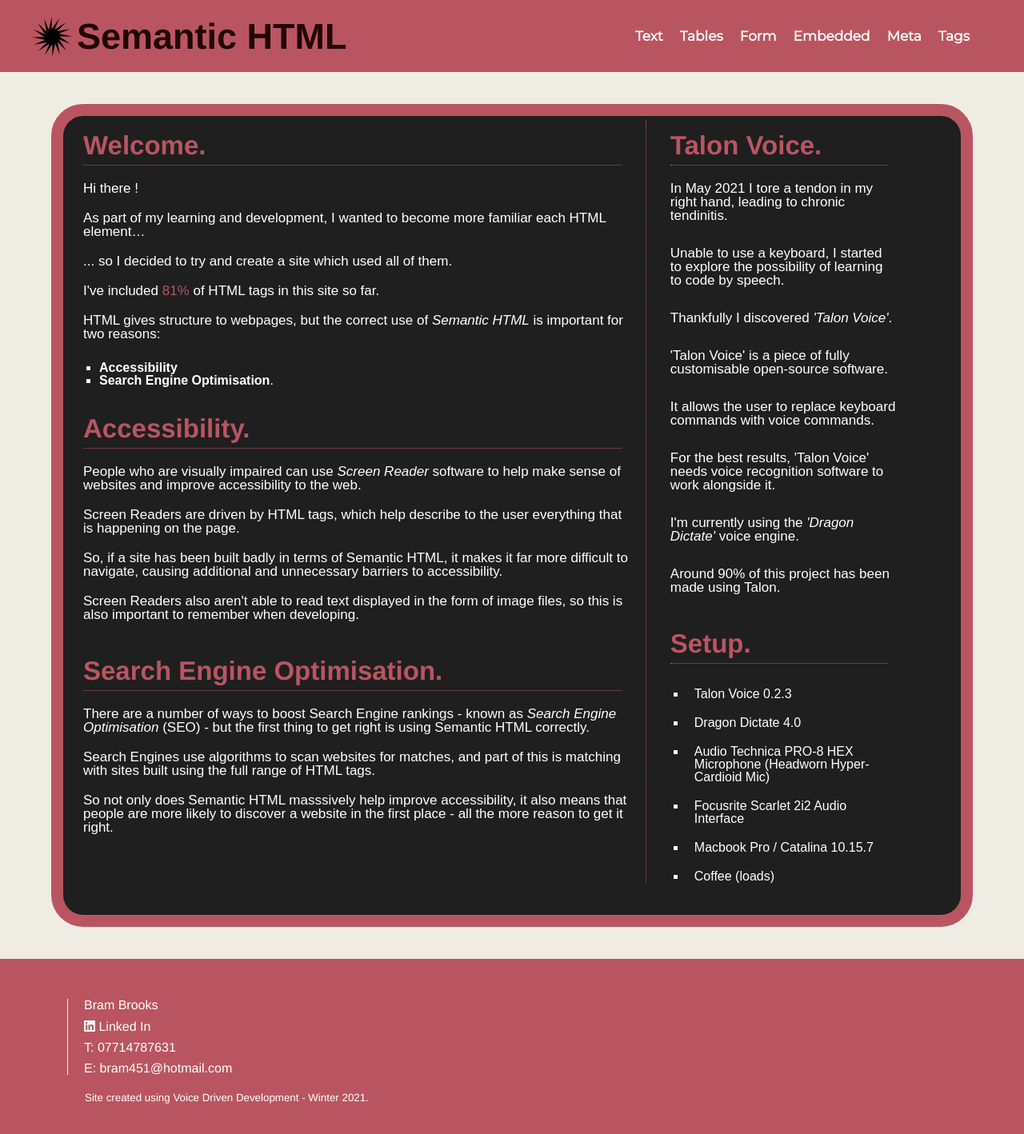
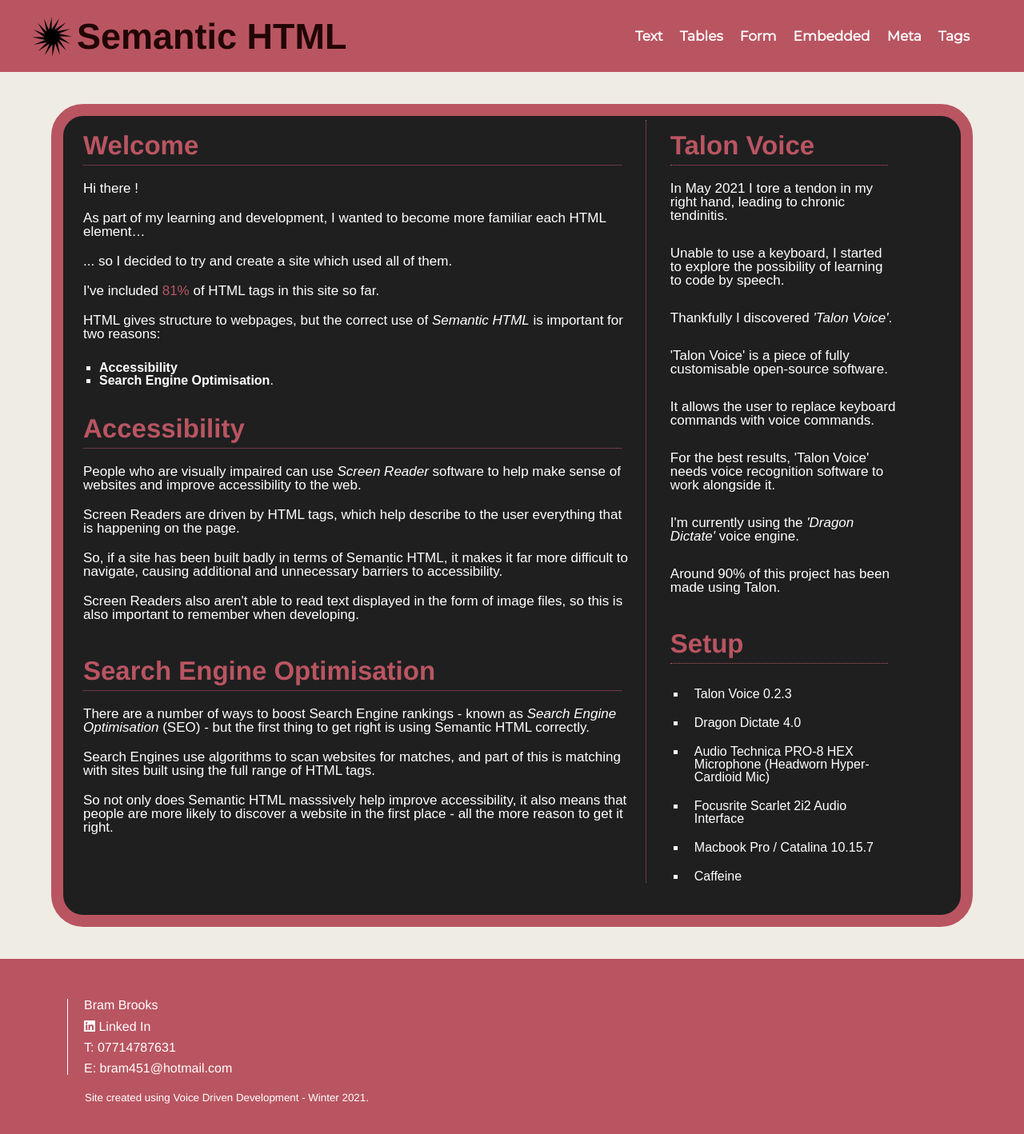
Before and after one commit to BramBrooks/semanticHTML, a React (Create React App) app: page / in a window 1280 px wide. Shown: the top 1418 px of the page at 80% size. Built offline with nearby package versions, Linux system fonts and the light colour scheme; a web font is replaced by a local one.

Commit message:
removes pretentious full stops on h2 titles and updates font size on form inputs

```diff
--- a/src/components/article_panel.jsx
+++ b/src/components/article_panel.jsx
@@ -5,7 +5,7 @@
     <>
       <article>
         <header>
-          <h2>Article 1.</h2>
+          <h2>Article 1</h2>
           <time datetime="2021-11-14T15:09">14th November 2021</time>
         </header>
 
@@ -25,7 +25,7 @@
       </article>
       <article>
         <header>
-          <h2>Article 2.</h2>
+          <h2>Article 2</h2>
 
           <time datetime="2021-11-15T15:09">15th November 2021</time>
         </header>
@@ -45,7 +45,7 @@
       </article>
       <article>
         <header>
-          <h2>Article 3.</h2>
+          <h2>Article 3</h2>
           <time datetime="2021-11-16T15:09">16th November 2021</time>
         </header>
         <p>
--- a/src/pages/1.home.jsx
+++ b/src/pages/1.home.jsx
@@ -6,7 +6,7 @@
       <main>
         <div className="flex_item_1">
           <section>
-            <h2>Welcome.</h2>
+            <h2>Welcome</h2>
             <p>Hi there !</p>
             <p>
               As part of my learning and development, I wanted to become more
@@ -36,7 +36,7 @@
 
           <section>
             {" "}
-            <h2>Accessibility.</h2>
+            <h2>Accessibility</h2>
             <p>
               People who are visually impaired can use&nbsp;
               <dfn>Screen Reader</dfn>&nbsp;software to help make sense of
@@ -58,7 +58,7 @@
             </p>
           </section>
           <section>
-            <h2>Search Engine Optimisation.</h2>
+            <h2>Search Engine Optimisation</h2>
             <p>
               There are a number of ways to boost Search Engine rankings - known
               as <dfn>Search Engine Optimisation</dfn> (SEO) - but the first
@@ -80,7 +80,7 @@
         <div className="flex_item_2">
           <aside>
             <div>
-              <h2>Talon Voice.</h2>
+              <h2>Talon Voice</h2>
               <p>
                 In May 2021 I tore a tendon in my right hand, leading to chronic
                 tendinitis.
@@ -111,7 +111,7 @@
               <p>Around 90% of this project has been made using Talon.</p>
               <div className="set_up_section">
                 {" "}
-                <h2>Setup.</h2>
+                <h2>Setup</h2>
                 <ul>
                   <li>Talon Voice 0.2.3</li>
                   <li>Dragon Dictate 4.0</li>
@@ -123,7 +123,7 @@
                   <li>Focusrite Scarlet 2i2 Audio Interface</li>
                   <li>Macbook Pro / Catalina 10.15.7</li>
 
-                  <li>Coffee (loads)</li>
+                  <li>Caffeine</li>
                 </ul>
               </div>
             </div>
--- a/src/pages/2.text.jsx
+++ b/src/pages/2.text.jsx
@@ -8,7 +8,7 @@
         <div className="textPage_container1">
           {/* <div className="section"> */}
           <section>
-            <h2>Text Elements.</h2>
+            <h2>Text Elements</h2>
             <p>
               This is a <span className="red_paragraph">paragraph</span>.
             </p>
--- a/src/pages/3.table.jsx
+++ b/src/pages/3.table.jsx
@@ -10,7 +10,7 @@
       {" "}
       <main>
         <section>
-          <h2>Tables.</h2>
+          <h2>Tables</h2>
           <div className="football_table_container">
             <PremierLeague />
             <Championship />
--- a/src/pages/4.form.jsx
+++ b/src/pages/4.form.jsx
@@ -5,7 +5,7 @@
     <div className="form-container">
       <main>
         <section>
-          <h2>Form.</h2>
+          <h2>Form</h2>
           <form autocomplete="off">
             <fieldset className="flex_container">
               {/* ********************* FLEX ITEM ONE ********************* */}
@@ -58,7 +58,7 @@
                 </p>
                 <div className="button_container">
                   {" "}
-                  <button>Send Message</button>
+                  <button>Send</button>
                 </div>
               </div>{" "}
             </fieldset>
--- a/src/pages/5.embedded.jsx
+++ b/src/pages/5.embedded.jsx
@@ -34,7 +34,7 @@
     <div className="embedded_container">
       <main>
         <section>
-          <h2>Embedded Content.</h2>
+          <h2>Embedded Content</h2>
           <div className="embedded_txt">
             <p>
               As well as training as a web / software developer, I've always
--- a/src/pages/6.meta.jsx
+++ b/src/pages/6.meta.jsx
@@ -7,7 +7,7 @@
       <div className="container_1">
         <section>
           <header>
-            <h2>Meta Data Attributes.</h2>
+            <h2>Meta Data Attributes</h2>
           </header>
           <ul>
             <li>
@@ -157,7 +157,7 @@
           {" "}
           <div className="meta_item_1">
             <section>
-              <h2>Meta Data.</h2>{" "}
+              <h2>Meta Data</h2>{" "}
               <p>
                 The <dfn>Meta Data</dfn> of an HTML document is stored using the
                 &lt;meta&gt; tag within the &lt;head&gt; tag.{" "}
@@ -178,7 +178,7 @@
           </div>
           <div className="meta_item_2">
             <section>
-              <h2>Cookies.</h2>
+              <h2>Cookies</h2>
               <p>
                 Data is stored in small text files called <dfn>'cookies'</dfn> -
                 which help facilitate communication between the client and web
--- a/src/pages/7.misc.jsx
+++ b/src/pages/7.misc.jsx
@@ -5,7 +5,7 @@
   return (
     <div className="misc_page_container">
       <main className="output">
-        <h2>Misc.</h2>
+        <h2>Misc</h2>
 
         {/* <h2>This is a menu</h2>
         <menu type="popup">
--- a/src/styles/pages/4.form.scss
+++ b/src/styles/pages/4.form.scss
@@ -2,6 +2,11 @@
   main {
     form {
       margin: 100px 0px 130px 50px;
+
+      textarea,
+      input {
+        font-size: 17px;
+      }
 
       .flex_container {
         display: flex;
@@ -72,6 +77,8 @@
             border-radius: 3px;
             background-color: $red-background;
             padding: 20px;
+            width: 90px;
+            font-size: 15px;
           }
 
           button:hover {
```
